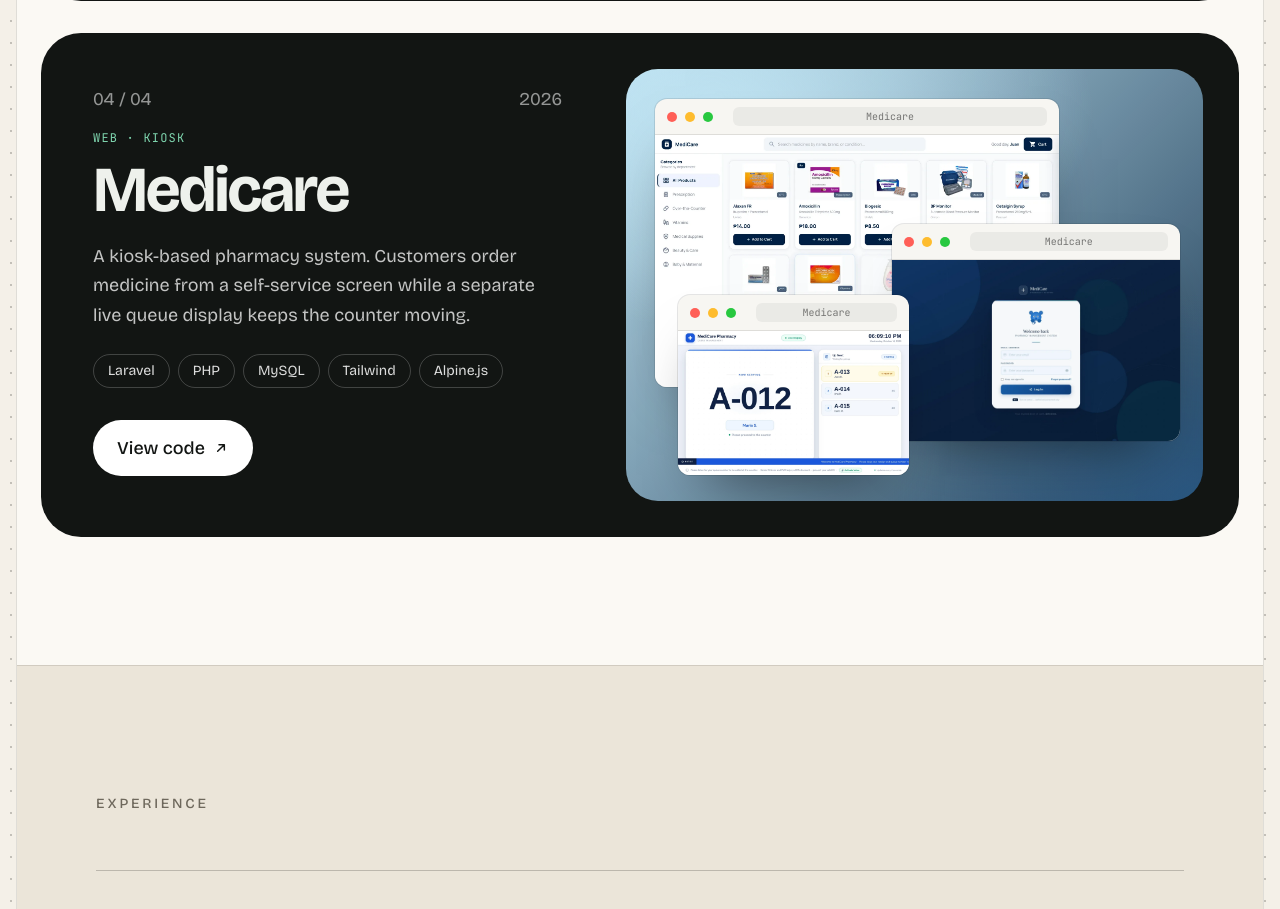
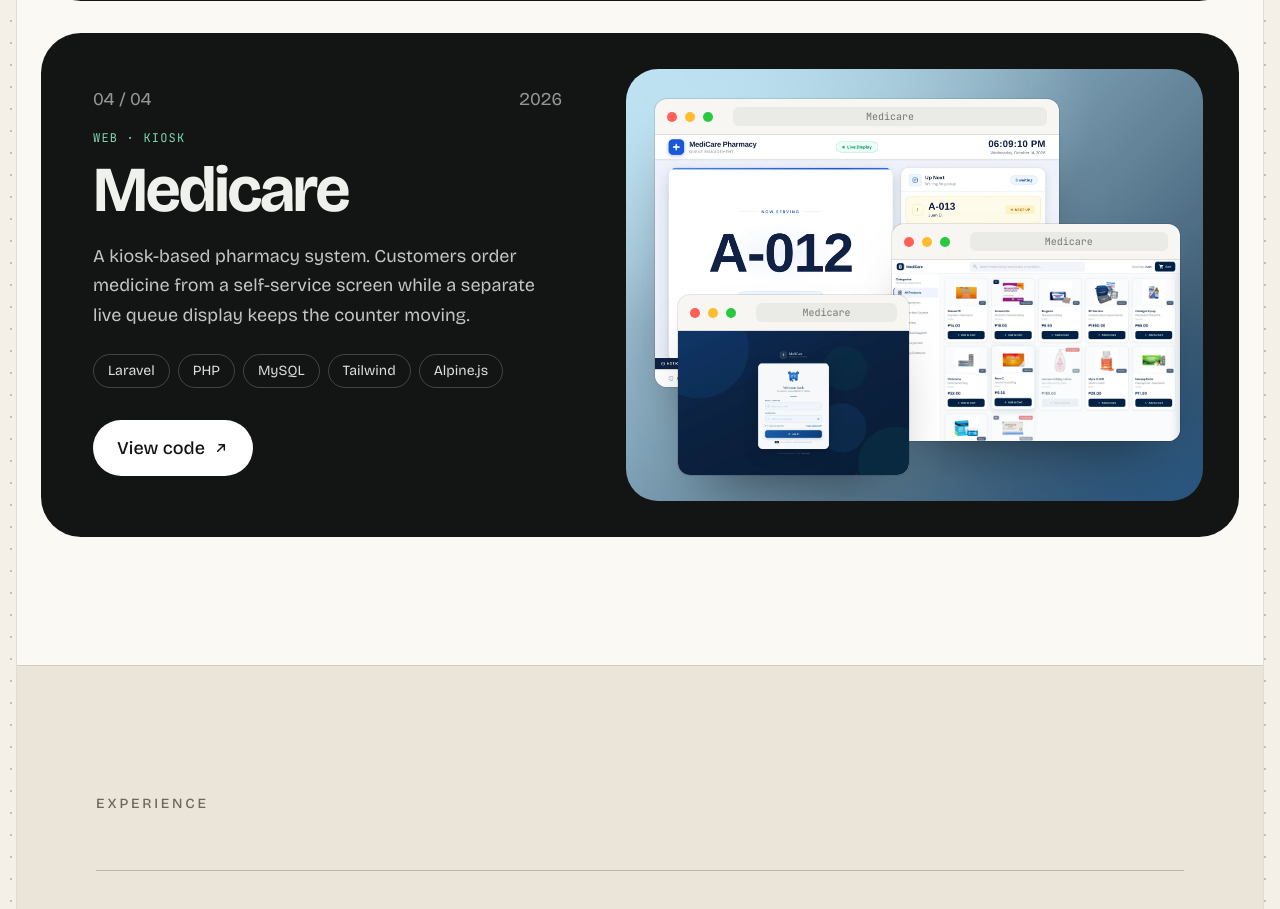
Before and after one commit to katzennjammer/Portfolio, a Next.js app: page / in a window 1280 px wide. Shown: the part 3840-4749 px from the top of the page. Built offline with nearby package versions, Linux system fonts and the light colour scheme; no server answers.

Commit message:
Rearrange Medicare: queue at the back, catalog on the right
The live queue display is now the large window at the back, the
medicine catalog sits on the right and the staff login stays in front.

Claude-Session: https://claude.ai/code/session_01CiBwsMRk54SYweNmt78Xcc

```diff
--- a/src/content.ts
+++ b/src/content.ts
@@ -198,11 +198,11 @@ export const projects: Project[] = [
     tags: ["Laravel", "PHP", "MySQL", "Tailwind", "Alpine.js"],
     links: [{ label: "View code", href: "https://github.com/katzennjammer/Medicare" }],
     palette: ["#2d5d8a", "#bfe3f2"],
-    image: "/work/medicare-catalog.webp",
+    image: "/work/medicare-queue.webp",
     device: "browsers",
     extraImages: [
+      { src: "/work/medicare-catalog.webp", alt: "Medicare medicine catalog" },
       { src: "/work/medicare-login.webp", alt: "Medicare staff login" },
-      { src: "/work/medicare-queue.webp", alt: "Medicare live queue display" },
     ],
   },
 ];
```
